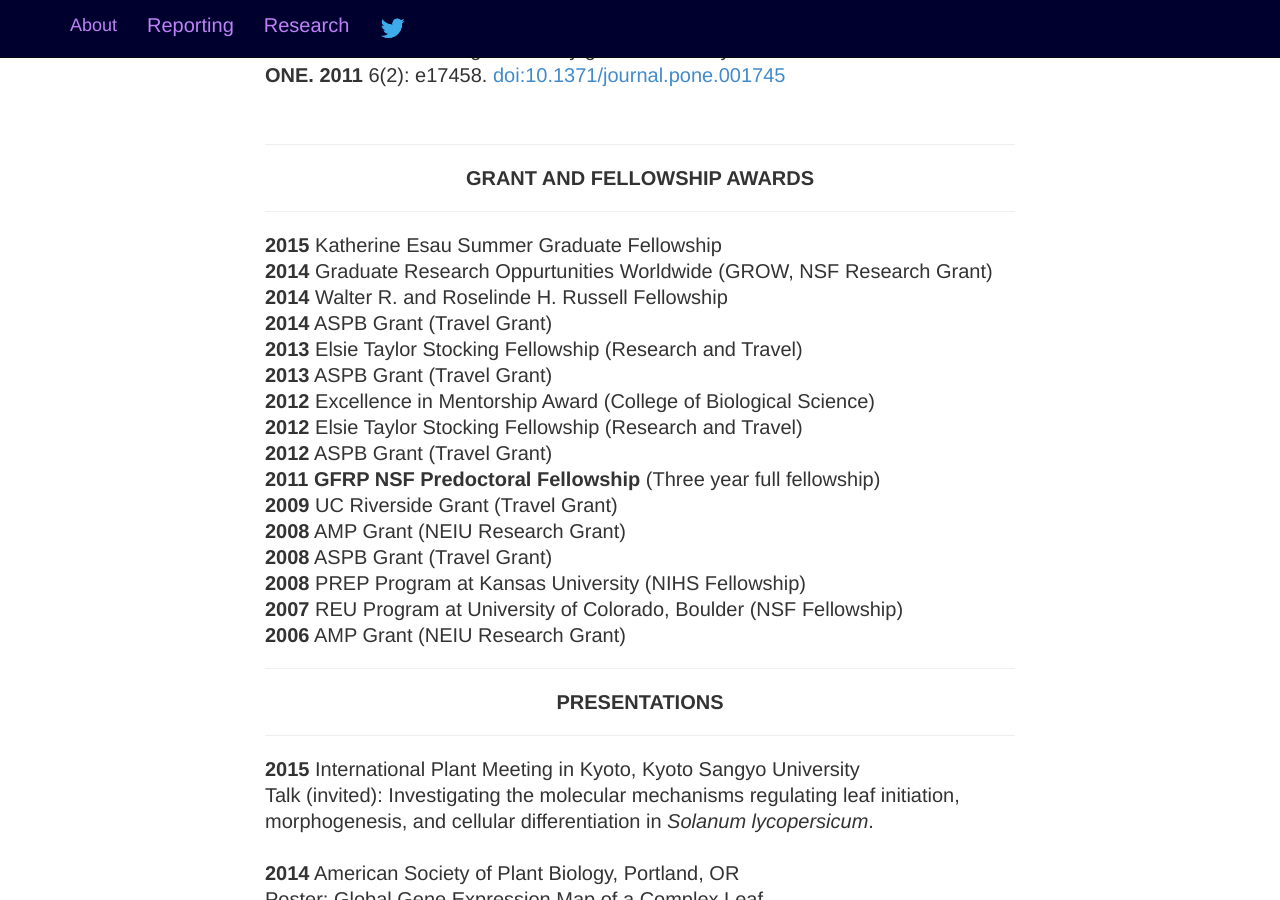
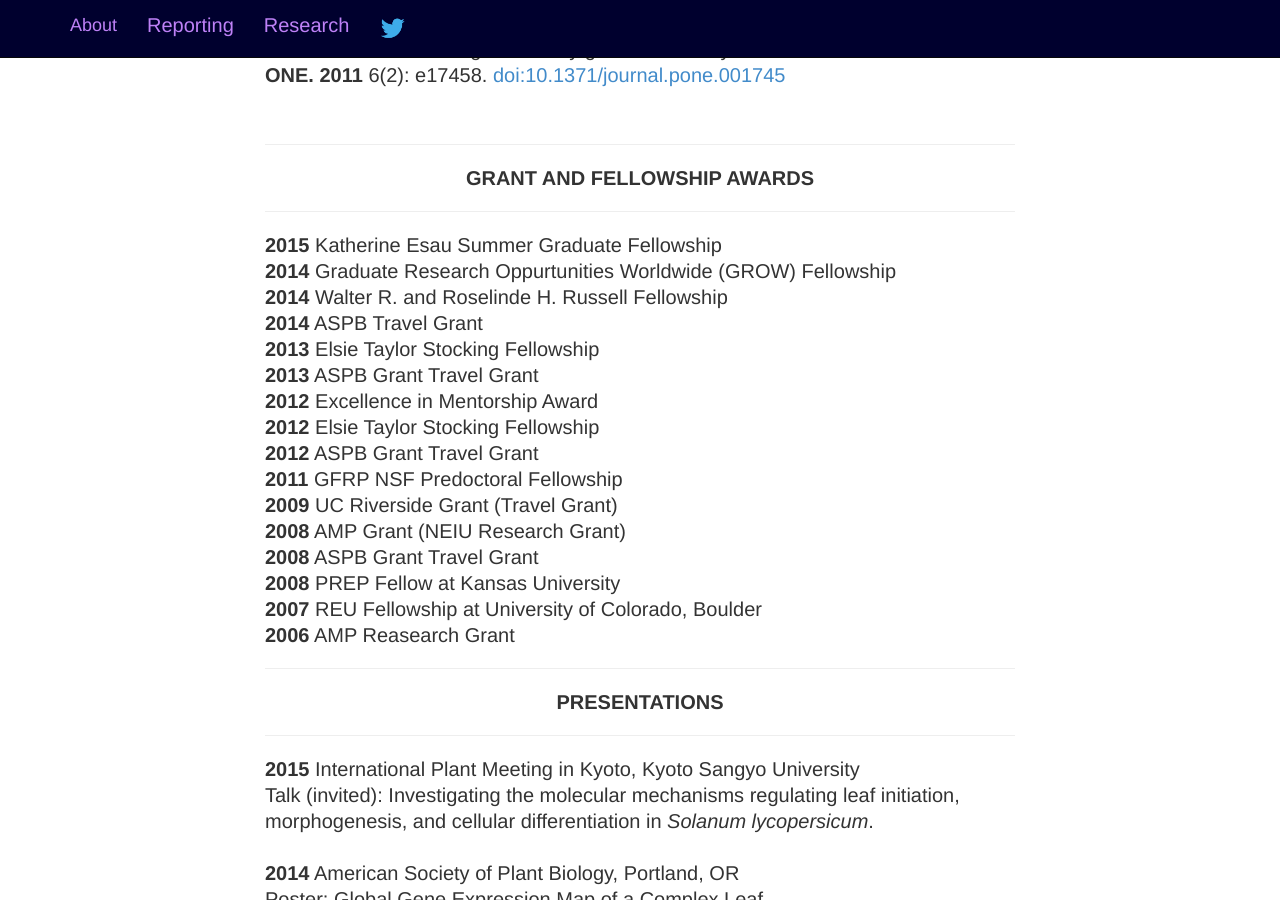
Before and after one commit to iamciera/creports, a Jekyll site: the page built from research/cv/index.html, in a window 1280 px wide and 900 px high, scrolled down 1707 px. Built offline with Jekyll 4.4.1, drawn with Linux system fonts in a browser that asks for light colours; nearby versions of some CDN libraries; Markdown is read by kramdown in place of the engine named in the settings.

Commit message:
updated CV

```diff
--- a/research/cv/index.html
+++ b/research/cv/index.html
@@ -56,21 +56,21 @@ layout: default
 				<center><strong>GRANT AND FELLOWSHIP AWARDS</strong></center>
 				<hr />
 				<b>2015</b>  Katherine Esau Summer Graduate Fellowship <br />
-				<b>2014</b>  Graduate Research Oppurtunities Worldwide (GROW, NSF Research Grant)<br />
-				<b>2014</b> Walter R. and Roselinde H. Russell Fellowship<br />
-				<b>2014</b> ASPB Grant (Travel Grant)<br />
-				<b>2013</b>   Elsie Taylor Stocking Fellowship (Research and Travel)<br />
-				<b>2013</b> ASPB Grant (Travel Grant)<br />
-				<b>2012</b>   Excellence in Mentorship Award (College of Biological Science)<br />
-				<b>2012</b>   Elsie Taylor Stocking Fellowship (Research and Travel)<br />
-				<b>2012</b>   ASPB Grant (Travel Grant)<br />
-				<b>2011</b>  <b>GFRP NSF Predoctoral Fellowship</b> (Three year full fellowship)<br />
+				<b>2014</b>  Graduate Research Oppurtunities Worldwide (GROW) Fellowship<br />
+				<b>2014</b>   Walter R. and Roselinde H. Russell Fellowship<br />
+				<b>2014</b>   ASPB Travel Grant<br />
+				<b>2013</b>   Elsie Taylor Stocking Fellowship <br />
+				<b>2013</b>   ASPB Grant Travel Grant <br />
+				<b>2012</b>   Excellence in Mentorship Award <br />
+				<b>2012</b>   Elsie Taylor Stocking Fellowship <br />
+				<b>2012</b>   ASPB Grant Travel Grant <br />
+				<b>2011</b>   GFRP NSF Predoctoral Fellowship<br />
 				<b>2009</b>   UC Riverside Grant (Travel Grant)<br />
 				<b>2008</b>   AMP Grant (NEIU Research Grant)<br />
-				<b>2008</b>   ASPB Grant (Travel Grant)<br />
-				<b>2008</b>   PREP Program at Kansas University (NIHS Fellowship)<br />
-				<b>2007</b>   REU Program at University of Colorado, Boulder (NSF Fellowship)<br />
-				<b>2006</b>   AMP Grant (NEIU Research Grant)<br />
+				<b>2008</b>   ASPB Grant Travel Grant<br />
+				<b>2008</b>   PREP Fellow at Kansas University <br />
+				<b>2007</b>   REU Fellowship at University of Colorado, Boulder <br />
+				<b>2006</b>   AMP Reasearch Grant <br />
 				</p>
 				<hr />
 				<center><strong>PRESENTATIONS</strong></p></center>
```
